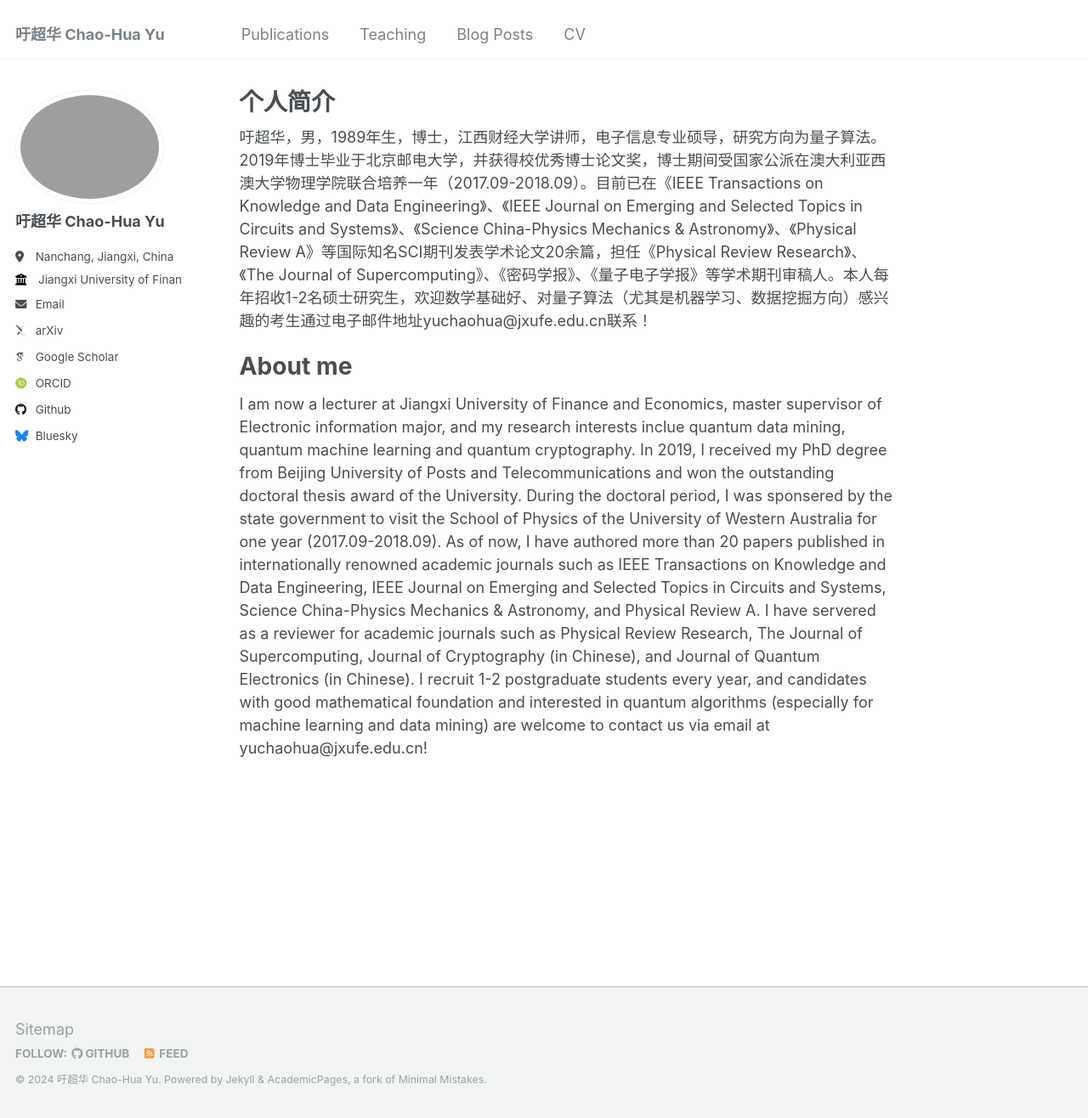
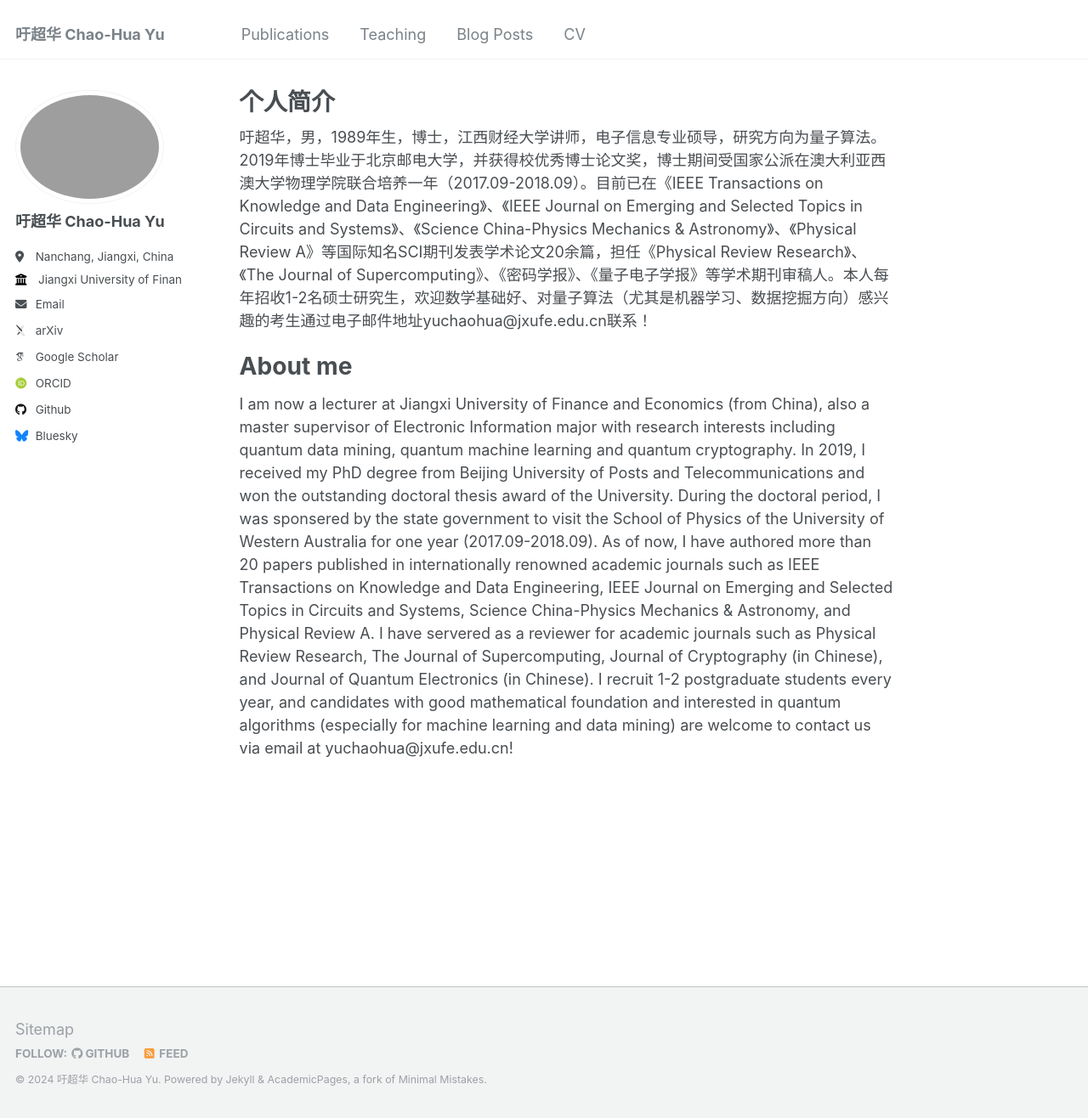
Before and after one commit to YCHbetter/YCHbetter.github.io, a Jekyll site: the page built from _pages/about.md, in a window 1280 px wide and 1316 px high. Shown: the whole window at 85% size. Built offline with Jekyll 4.4.1, drawn with Linux system fonts in a browser that asks for light colours; some web fonts are replaced.

Commit message:
Update about.md

```diff
--- a/_pages/about.md
+++ b/_pages/about.md
@@ -11,4 +11,4 @@ redirect_from:
 
 About me
 ========
-I am now a lecturer at Jiangxi University of Finance and Economics, master supervisor of Electronic information major, and my research interests inclue quantum data mining, quantum machine learning and quantum cryptography. In 2019, I received my PhD degree from Beijing University of Posts and Telecommunications and won the outstanding doctoral thesis award of the University. During the doctoral period, I was sponsered by the state government to visit the School of Physics of the University of Western Australia for one year (2017.09-2018.09). As of now, I have authored more than 20 papers published in  internationally renowned academic journals such as IEEE Transactions on Knowledge and Data Engineering, IEEE Journal on Emerging and Selected Topics in Circuits and Systems, Science China-Physics Mechanics & Astronomy, and Physical Review A. I have servered as a reviewer for academic journals such as Physical Review Research, The Journal of Supercomputing, Journal of Cryptography (in Chinese), and Journal of Quantum Electronics (in Chinese). I recruit 1-2 postgraduate students every year, and candidates with good mathematical foundation and interested in quantum algorithms (especially for machine learning and data mining) are welcome to contact us via email at yuchaohua@jxufe.edu.cn!
+I am now a lecturer at Jiangxi University of Finance and Economics (from China), also a master supervisor of Electronic Information major with research interests including quantum data mining, quantum machine learning and quantum cryptography. In 2019, I received my PhD degree from Beijing University of Posts and Telecommunications and won the outstanding doctoral thesis award of the University. During the doctoral period, I was sponsered by the state government to visit the School of Physics of the University of Western Australia for one year (2017.09-2018.09). As of now, I have authored more than 20 papers published in  internationally renowned academic journals such as IEEE Transactions on Knowledge and Data Engineering, IEEE Journal on Emerging and Selected Topics in Circuits and Systems, Science China-Physics Mechanics & Astronomy, and Physical Review A. I have servered as a reviewer for academic journals such as Physical Review Research, The Journal of Supercomputing, Journal of Cryptography (in Chinese), and Journal of Quantum Electronics (in Chinese). I recruit 1-2 postgraduate students every year, and candidates with good mathematical foundation and interested in quantum algorithms (especially for machine learning and data mining) are welcome to contact us via email at yuchaohua@jxufe.edu.cn!
```
